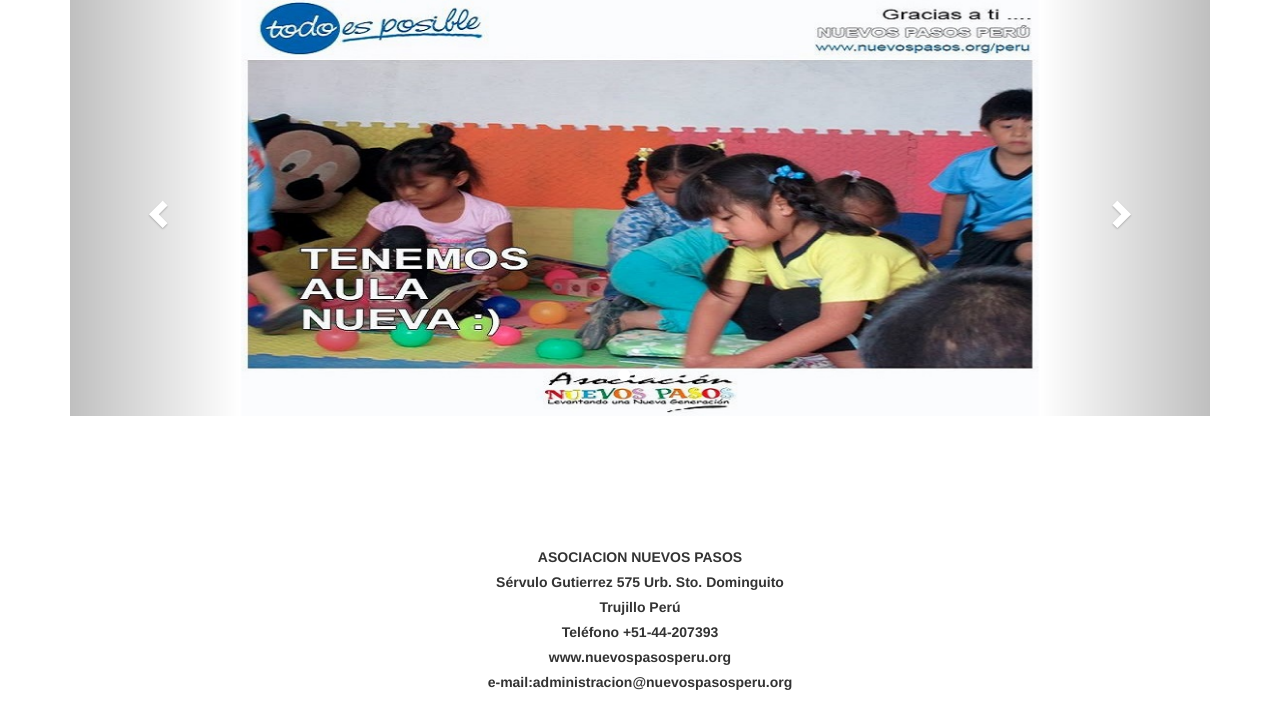
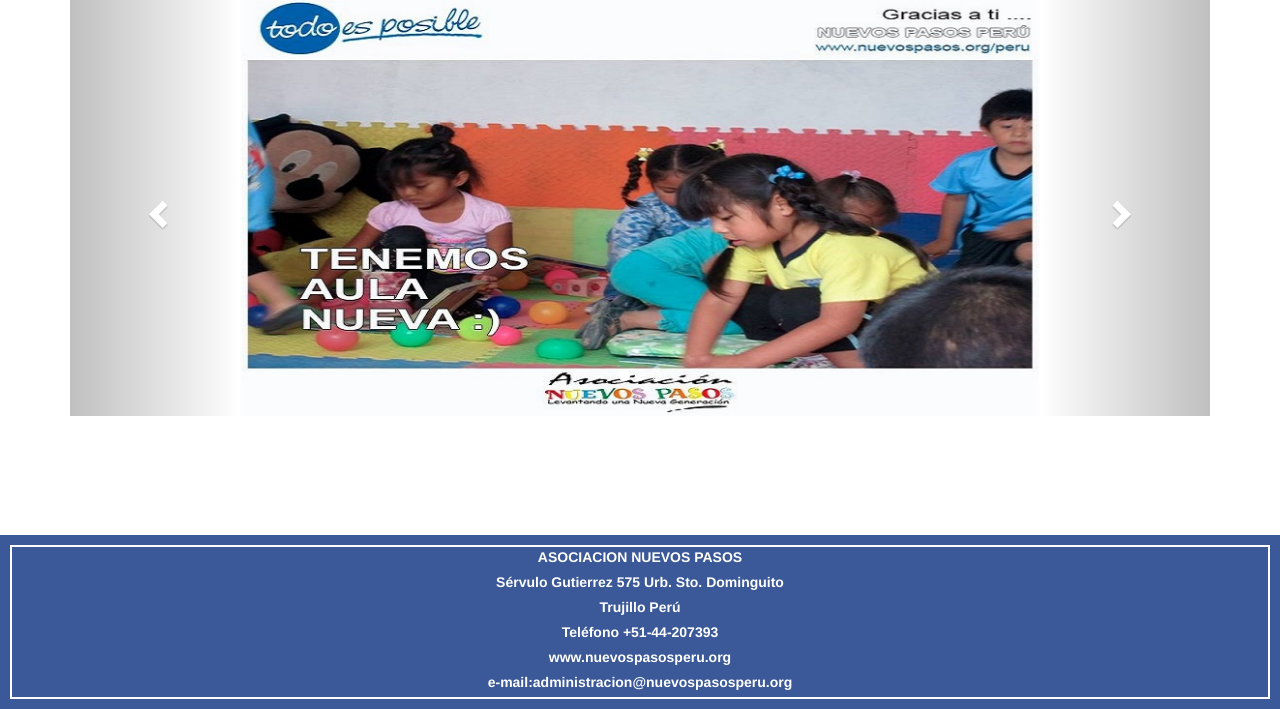
Before and after one commit to comunidad-info/NuevosPasos, a PHP site: page /sistema.php in a window 1280 px wide. Shown: the part 91-800 px from the top of the page. Run offline with PHP 8.4, Linux system fonts and the light colour scheme; the visitor is signed in with stand-in values (Sample User, id 1).

Commit message:
css actualizado

```diff
--- a/css/main.css
+++ b/css/main.css
@@ -384,11 +384,7 @@
     width: 100%;
     /* Set the fixed height of the footer here */
     height: auto;
-<<<<<<< HEAD
-    background-color: skyblue;
-=======
     background-color: #3b5998;
->>>>>>> origin/master
     color: white;
     text-align: center;
     padding: 1rem;
```
